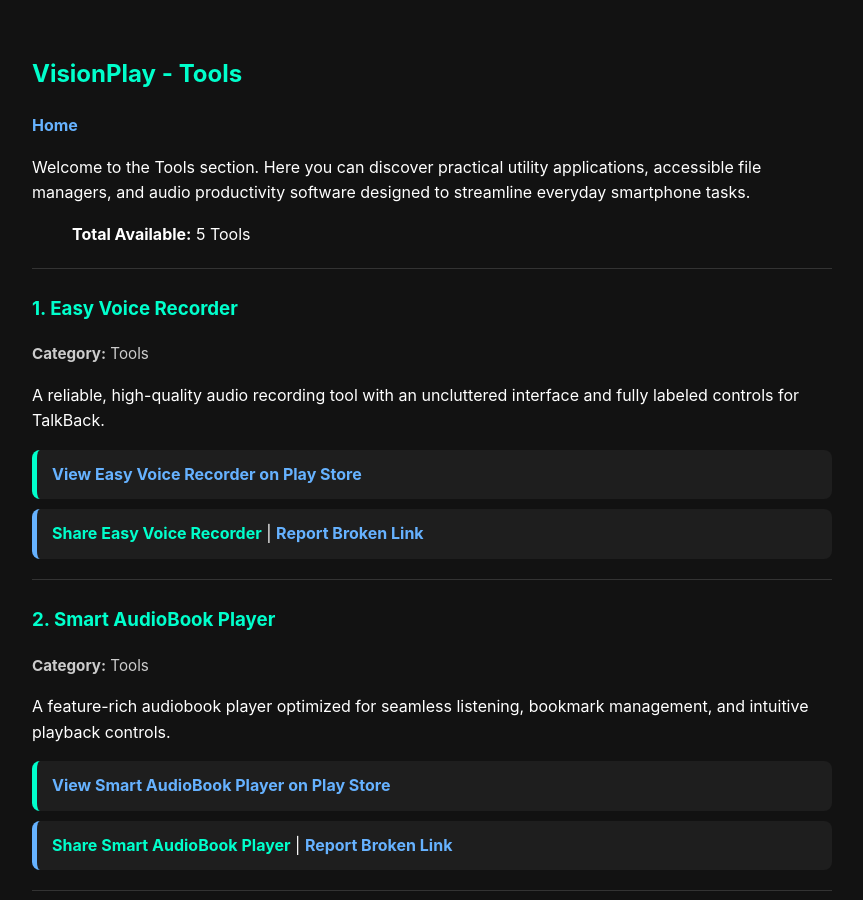
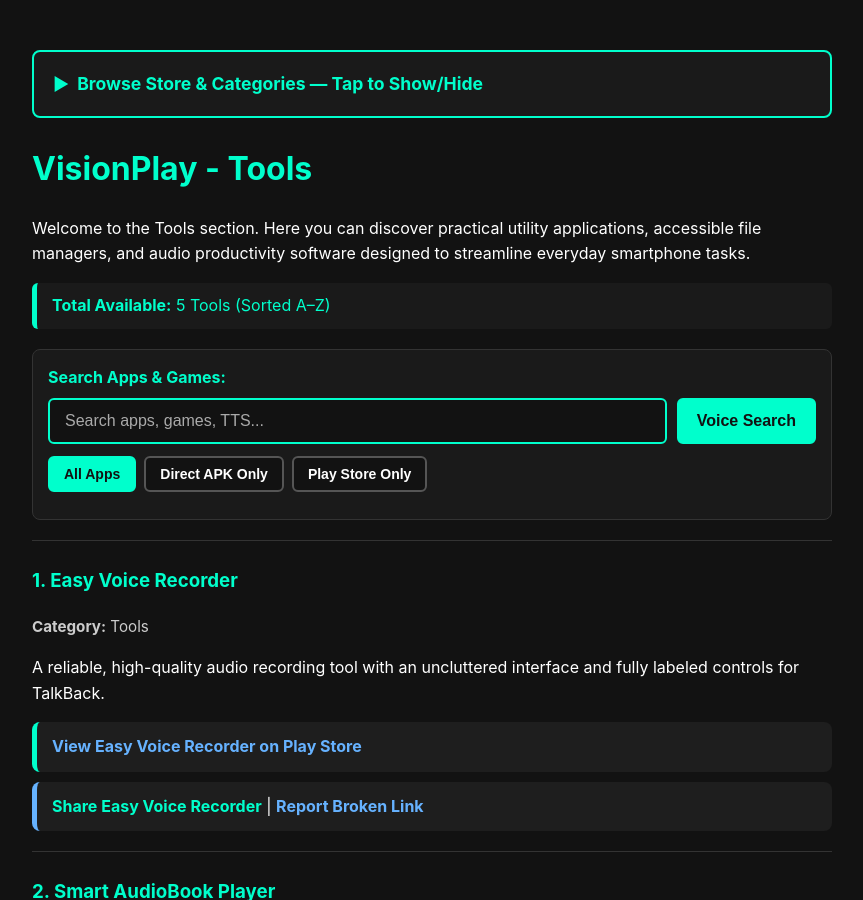
Before and after one commit to abhishekdey-hub/VisionPlay, a Jekyll site: the page built from tools/index.md, in a window 1280 px wide and 900 px high. Shown: the whole window, without its empty margins (208-1071 px from the left). Built offline with Jekyll 4.4.1, drawn with Linux system fonts in a browser that asks for light colours.

Commit message:
Update index.md

```diff
--- a/tools/index.md
+++ b/tools/index.md
@@ -6,14 +6,19 @@ keywords: accessibility tools, screen reader utilities, blind productivity, file
 language: en
 ---
 
-## VisionPlay - Tools
-[Home](../)
+{% include category-menu.html %}
+
+# VisionPlay - Tools
 
 Welcome to the Tools section. Here you can discover practical utility applications, accessible file managers, and audio productivity software designed to streamline everyday smartphone tasks.
 
 {% assign sorted_apps = site.data.tools | sort_natural: "name" %}
 
-> **Total Available:** {{ sorted_apps.size }} Tools
+<p class="store-stats" role="status">
+  <strong>Total Available:</strong> {{ sorted_apps.size }} Tools (Sorted A&ndash;Z)
+</p>
+
+{% include search-box.html %}
 
 ---
 
```
